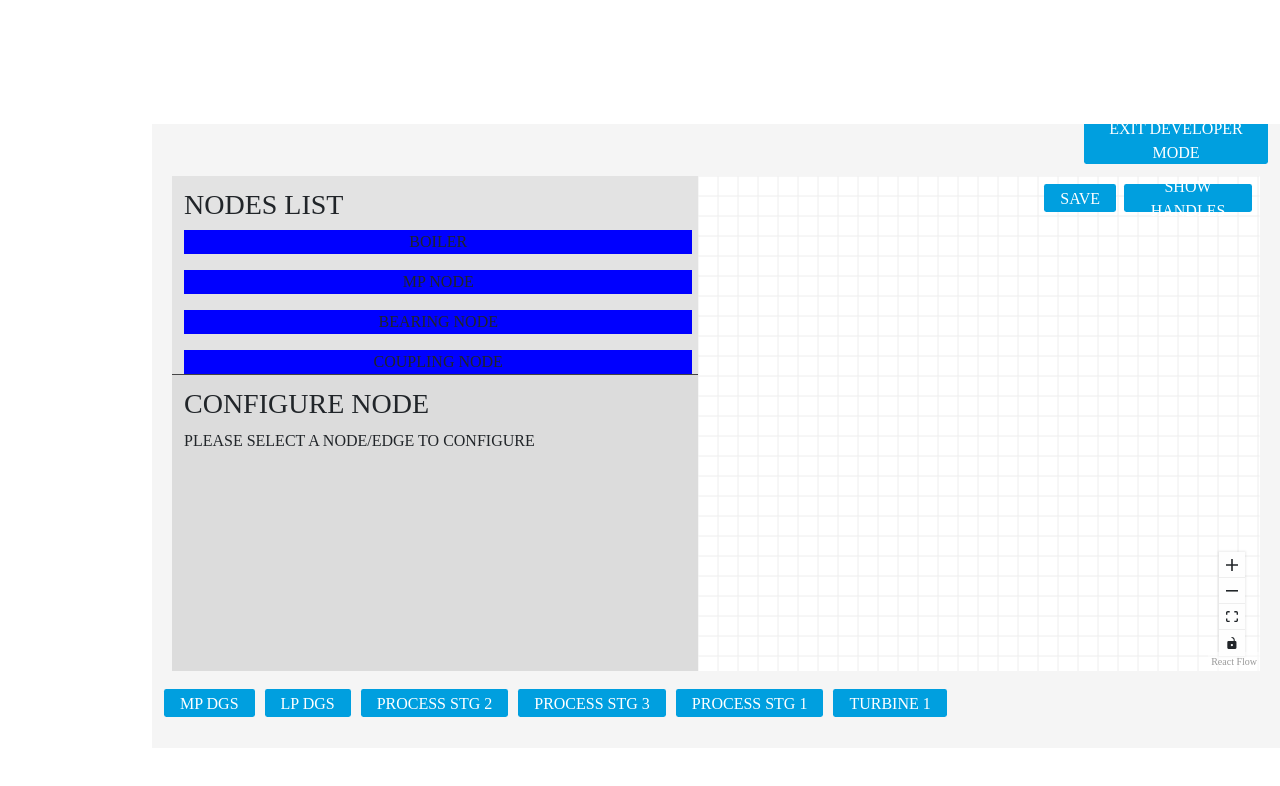
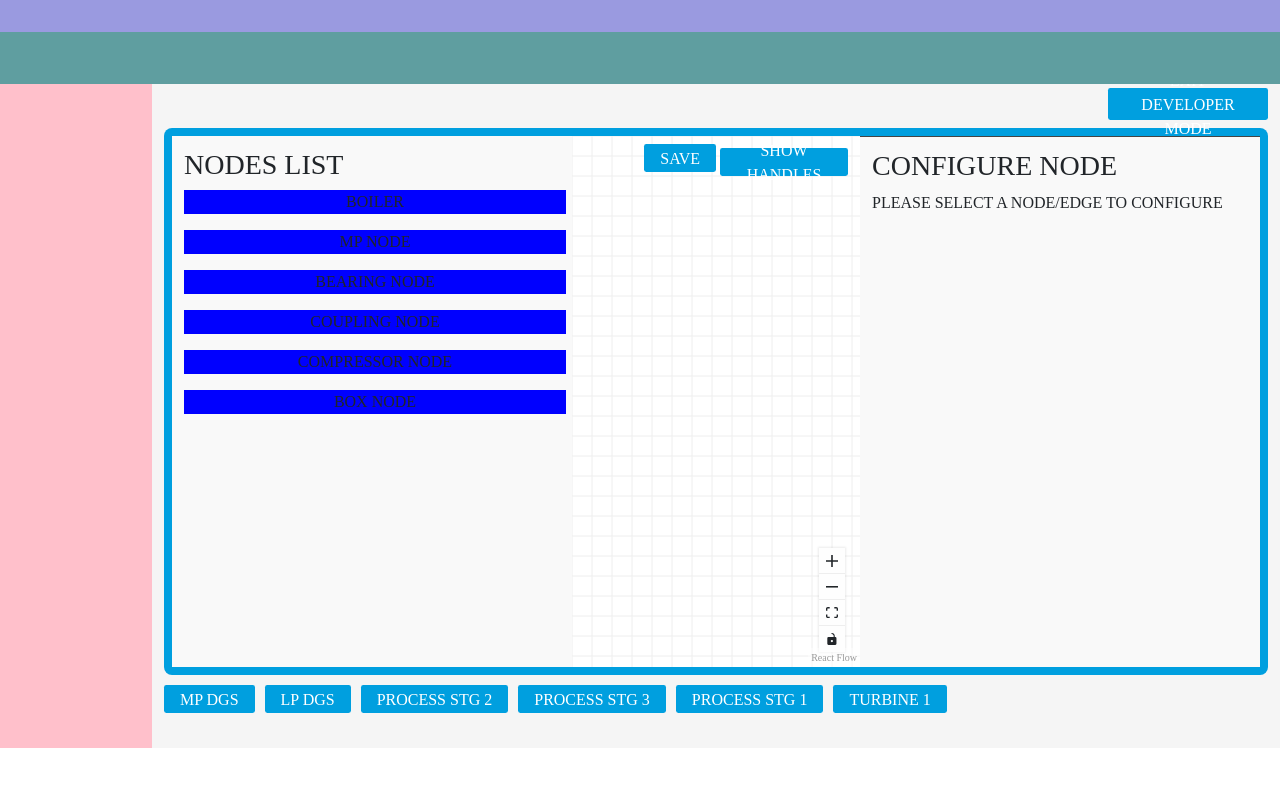
Before and after one commit to dhirajavasthi01/React-flow, a React (Vite) app: page /network in a window 1280 px wide. Shown: the top 786 px of the page. Built offline with nearby package versions, Linux system fonts and the light colour scheme; the HTML template or start-up script is replaced by a standard one.

Commit message:
Changed the layout

```diff
--- a/src/components/flow/App.jsx
+++ b/src/components/flow/App.jsx
@@ -6,7 +6,7 @@ import NodesList from './NodesList'
 import { highlightedNodeTypeAtom, showHandlesAtom, subSystemListAtom } from '../../pages/network/store'
 import { useRecoilState } from 'recoil'
 
-const App = ({ isDeveloperMode}) => {
+const App = () => {
   const [highlightedNodeType, setHighlightedNodeType] = useRecoilState(highlightedNodeTypeAtom);
   const [subSystemList] = useRecoilState(subSystemListAtom);
   const [show, toggle] = useRecoilState(showHandlesAtom)
@@ -21,25 +21,14 @@ const App = ({ isDeveloperMode}) => {
   return (
     <div className={styles.flowMainContainer}>
       <div className={styles.flowContainer}>
-        <div className={`${styles.flowContainer_left}`} style={style.leftSection}>
-          <div id='node-list' className={`${styles.leftTopSection}`} style={style.topLeft}>
-          <div className={`${styles.leftTopSection__scrollContainer}`} >
+        <div className={`${styles.flowContainer_left}`}>
+        <div id='node-list' className={`${styles.leftSection}`}>
+        <div className={`${styles.leftTopSection__scrollContainer}`} >
             <NodesList />
-          </div>
-          </div>
-           <div className={`${styles.leftBottomSection}`} style={style.bottomLeft}>
-            <div className={`${styles.scrollContainer}`}>
-              <NodeConfigurator/>
-            </div>
         </div>
         </div>
-
-        <div
-          className={`${styles.flowContainer_right}`}
-          style={style.rightSection}
-          id="network-flow"
-          data-testid="network-flow"
-        >
+        </div>
+        <div className={`${styles.flowContainer_middle}`}>
           {true && (
             <button
               className={`${styles.primaryBlueButton} ${styles.hideHandleBtn} text-14-regular text-uppercase`}
@@ -53,6 +42,13 @@ const App = ({ isDeveloperMode}) => {
            <ReactFlowProvider>
              <Flow />
            </ReactFlowProvider>
+        </div>
+         <div className={`${styles.flowContainer_right}`}>
+         <div className={`${styles.rightSection}`}>
+            <div className={`${styles.scrollContainer}`}>
+              <NodeConfigurator/>
+            </div>
+          </div>
         </div>
       </div>
 
@@ -76,24 +72,5 @@ const App = ({ isDeveloperMode}) => {
   )
 }
 
-const style = {
-  leftSection: {
-    display: 'flex',
-    flexDirection: 'column',
-  },
-  topLeft: {
-    backgroundColor: '#e3e3e3',
-    boxSizing: 'border-box',
-  },
-  bottomLeft: {
-    backgroundColor: '#dcdcdc',
-    boxSizing: 'border-box',
-  },
-  rightSection: {
-    backgroundColor: '#b8b8b0ff',
-    boxSizing: 'border-box',
-    position: 'relative',
-  },
-}
 
 export default App
--- a/src/components/flow/Flow.module.scss
+++ b/src/components/flow/Flow.module.scss
@@ -68,12 +68,13 @@
   padding: 1vmin;
   overflow-y: hidden;
   border-radius: 1vmin;
+  background-color: #009FDF;
 
   &_left {
-    width: 90vmin;
-
-    .leftTopSection {
-      height: 40%;
+    width: 50vmin;
+    background-color: #f9f9f9;
+    .leftSection {
+      height: 100%;
       padding: 1.5vmin .75vmin 1.5vmin 1.5vmin;
 
       &_scrollContainer {
@@ -102,30 +103,14 @@
         }
       }
     }
-
-    .leftBottomSection {
-      height: 60%;
-      padding: 1.5vmin .75vmin;
-      border-top: 1px solid #444445;
-
-      .scrollContainer {
-        padding: 0 .75vmin;
-        height: 100%;
-        overflow-y: auto;
-      }
-    }
   }
-
-  &_right {
-    position: relative;
-    width: calc(100% - 40vmin);
-    flex-grow: 1;
-
+  &_middle{
+    width: calc(100% - 100vmin);
     .hideHandleBtn {
       width: 16vmin;
       position: absolute;
-      right: 1vmin;
-      top: 1vmin;
+      right: 54vmin;
+      top: 8vmin;
       z-index: 9;
       color: #FFFFFF;
     }
@@ -138,4 +123,22 @@
       color: #FFFFFF;
     }
   }
+  &_right{
+    position: relative;
+     width: 50vmin;
+    flex-grow: 1;
+
+      background-color: #f9f9f9;
+      .rightSection {
+      height: 60%;
+      padding: 1.5vmin .75vmin;
+      border-top: 1px solid #444445;
+
+      .scrollContainer {
+        padding: 0 .75vmin;
+        height: 100%;
+        overflow-y: auto;
+      }
+    }
+  }
 }
--- a/src/layout/MainLayout.css
+++ b/src/layout/MainLayout.css
@@ -14,22 +14,25 @@
 }
 
 .header-div {
+  background-color:rgb(154, 154, 224);
   height: 4vh;
   background-image: linear-gradient(130deg, #0047bb 0%, var(--primary-blue) 100%);
 }
 
 .header {
   height: 6.5vh;
+  background-color: cadetblue;
 }
 
 .content {
   flex: 1;
   display: flex;
   background-color: var(--primary-white);
-}
+  }
 
 .sidebar {
   width: 19vmin;
+  background-color: pink;
 }
 
 .main {
--- a/src/layout/MainLayout.jsx
+++ b/src/layout/MainLayout.jsx
@@ -10,7 +10,6 @@ const MainLayout = ({ children }) => {
       <div className="content">
         <div className="sidebar"></div>
         <div className="main">
-          <div className="top-container"></div>
           <div className="bottom-container">
             {children}
           </div>
--- a/src/pages/network/Network.module.scss
+++ b/src/pages/network/Network.module.scss
@@ -18,10 +18,11 @@
     align-items: center;
     border: none;
     background-color: #009FDF ;
-    height: 6vmin;
-    width: 23vmin;
+    height: 4vmin;
+    width: 20vmin;
     border-radius: .3vmin;
     color: #FFFFFF;
+    margin-top: 1vmin;
     padding: .25vmin 2vmin 0 2vmin;
   }
 
```
